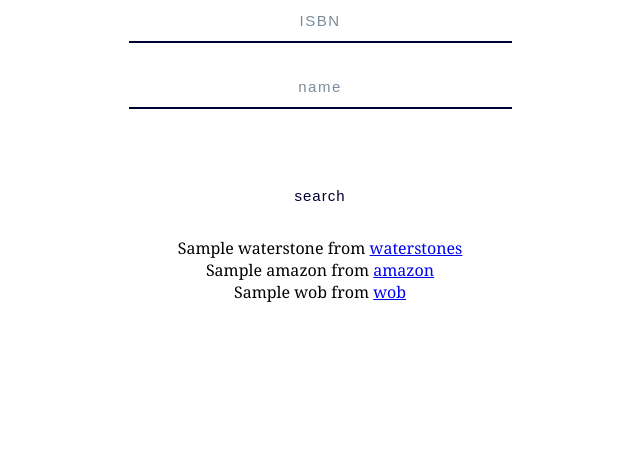
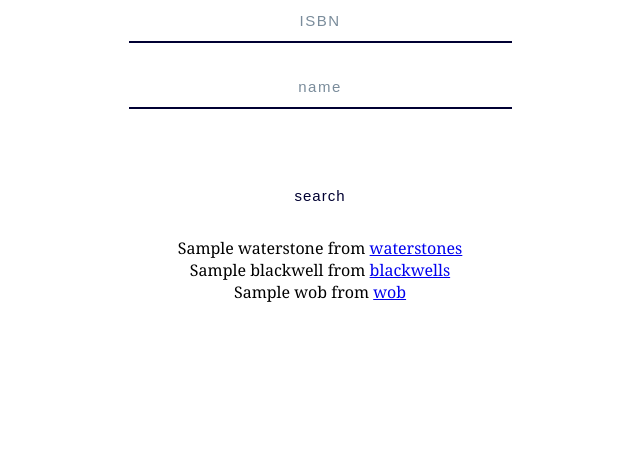
Before and after one commit to bvechiato/book-compare, a Flask app: template templates/main.html in a window 1280 px wide. Shown: the part 229-682 px from the top of the page, without its empty margins (320-960 px from the left). Run offline with Flask 2, Linux system fonts and the light colour scheme; the template is opened without the code that fills it: most values are stand-ins (such as "Sample title", 1, 10 or a date in 2020).

Commit message:
amazon ❌ blackwells ✅

```diff
--- a/templates/main.html
+++ b/templates/main.html
@@ -5,7 +5,7 @@
 <br>
 {{ waterstones[0] }} from <a href="{{ waterstones[1] }}">waterstones</a>
 <br>
-{{ amazon[0] }} from <a href="{{ amazon[1] }}">amazon</a>
+{{ blackwells[0] }} from <a href="{{ blackwells[1] }}">blackwells</a>
 <br>
 {{ wob[0] }} from <a href="{{ wob[1] }}">wob</a>
 
```
